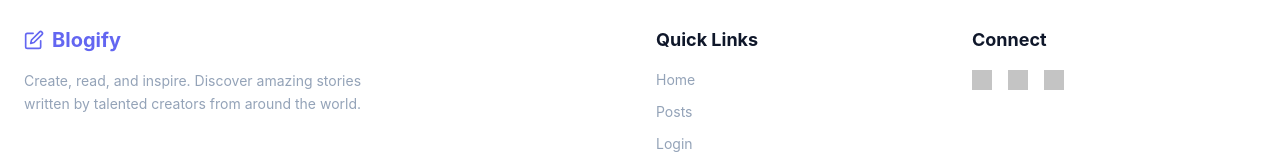
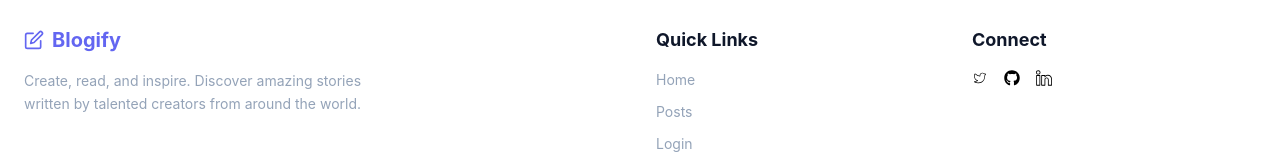
Before and after one commit to isfandiyorbekmahammadjonov-a11y/loyiha, a React (Vite) app: page / in a window 1280 px wide. Shown: the part 2264-2424 px from the top of the page. Built offline with nearby package versions, Linux system fonts and the light colour scheme; grey boxes are pictures that could not be loaded.

Commit message:
icon update

```diff
--- a/src/assets/Footer.jsx
+++ b/src/assets/Footer.jsx
@@ -1,5 +1,8 @@
 import React from "react";
 import { FiEdit } from "react-icons/fi";
+import { CiTwitter } from "react-icons/ci";
+import { FaGithub } from "react-icons/fa";
+import { SlSocialLinkedin } from "react-icons/sl";
 function Footer() {
   return (
     <footer className="w-full bg-white pt-16 pb-8 border-t border-gray-100 font-sans">
@@ -39,25 +42,13 @@ function Footer() {
             <h4 className="text-[#0F172A] font-bold text-lg">Connect</h4>
             <div className="flex items-center gap-4">
               <a href="#" className="hover:opacity-80 transition-opacity">
-                <img
-                  src="/icons/twitter.svg"
-                  alt="Twitter"
-                  className="w-5 h-5 opacity-60"
-                />
+                <CiTwitter />
               </a>
               <a href="#" className="hover:opacity-80 transition-opacity">
-                <img
-                  src="/icons/github.svg"
-                  alt="GitHub"
-                  className="w-5 h-5 opacity-60"
-                />
+                <FaGithub />
               </a>
               <a href="#" className="hover:opacity-80 transition-opacity">
-                <img
-                  src="/icons/linkedin.svg"
-                  alt="LinkedIn"
-                  className="w-5 h-5 opacity-60"
-                />
+                <SlSocialLinkedin />
               </a>
             </div>
           </div>
```
